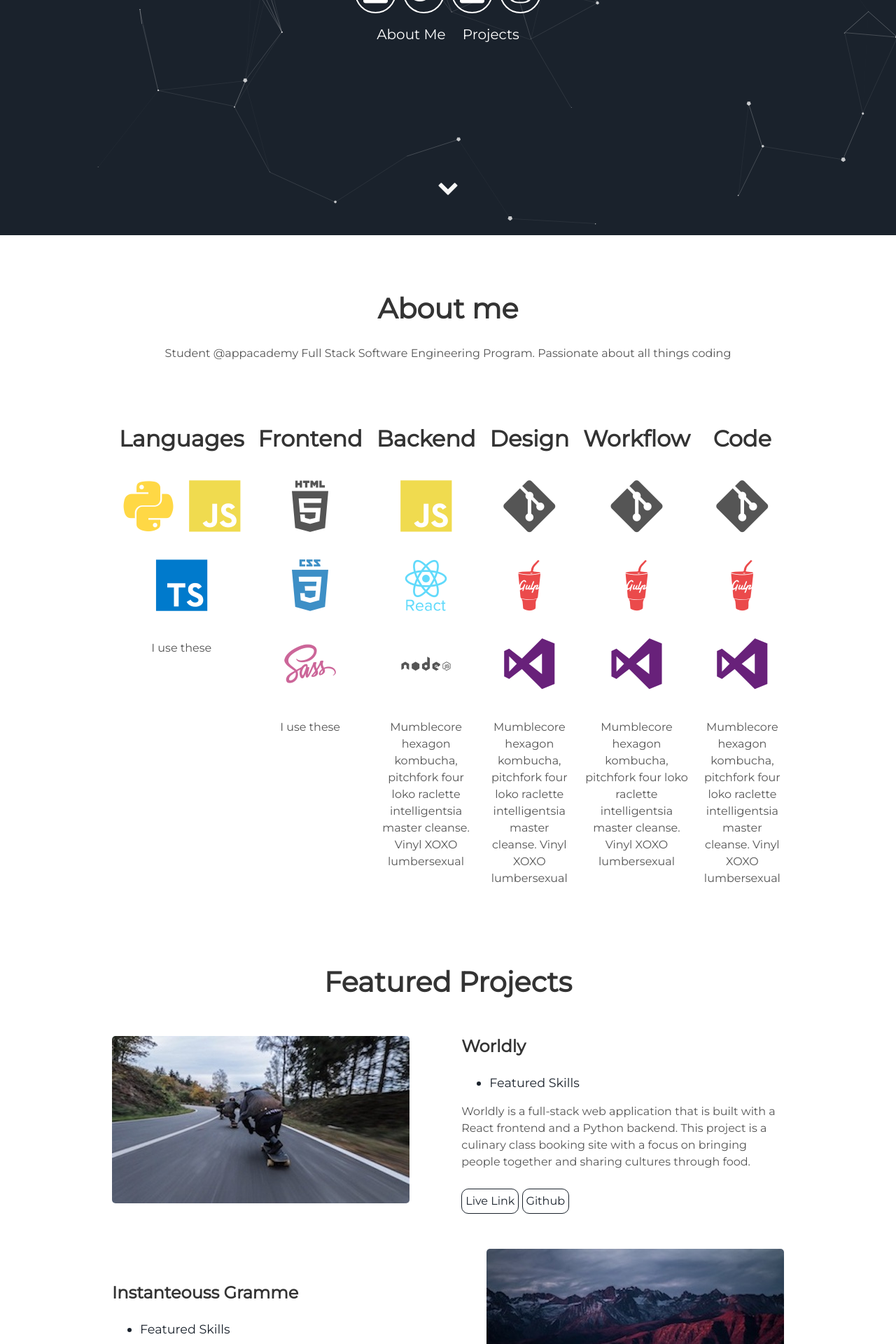
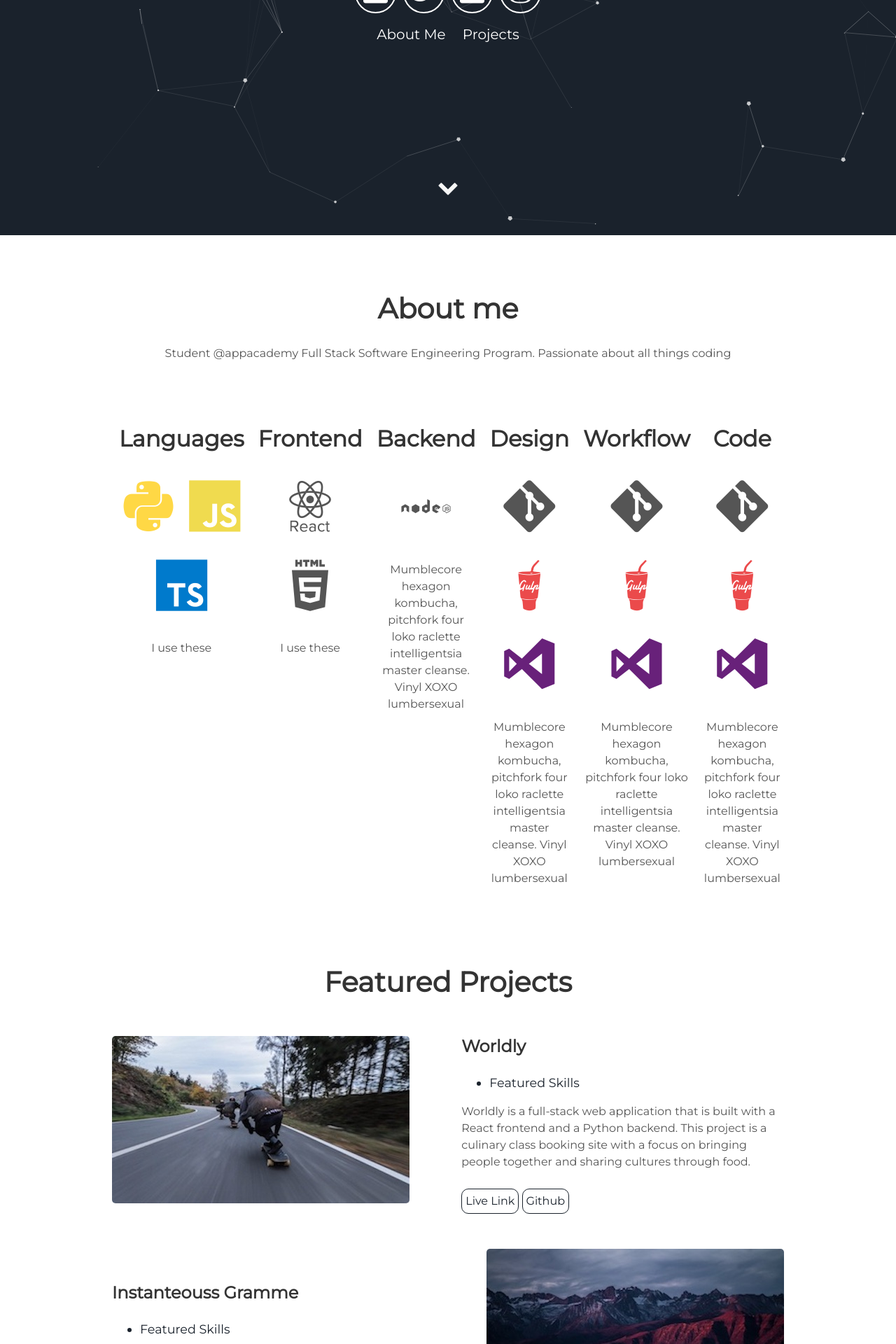
Before and after one commit to RyanGC93/RyanGC93.github.io, a Jekyll site: the page built from index.html, in a window 1280 px wide. Shown: the part 564-2484 px from the top of the page at 70% size. Built offline with Jekyll 4.4.1, drawn with Linux system fonts in a browser that asks for light colours.

Commit message:
add more icons

```diff
--- a/_includes/about.html
+++ b/_includes/about.html
@@ -17,16 +17,18 @@
     <div class="tech">
       <h2>Frontend</h2>
       <div>
+        <i class="devicon-react-original-wordmark"></i>
+        <i class="devicon-redux-original"></i>
         <i class="devicon-html5-plain-wordmark"></i>
-        <i class="devicon-css3-plain-wordmark colored"></i>
-        <i class="devicon-sass-original colored"></i>
+        <i class="devicon-handlebars-plain-wordmark"></i>
+
       </div>
       <p>I use these </p>
     </div>
     <div class="tech">
       <h2>Backend</h2>
-      <i class="devicon-javascript-plain colored"></i>
-      <i class="devicon-react-original-wordmark colored"></i>
+      <i class="devicon-flask-original-wordmark"></i>
+      <i class="devicon-sqlalchemy-original-wordmark"></i>
       <i class="devicon-nodejs-plain-wordmark"></i>
       <p>Mumblecore hexagon kombucha, pitchfork four loko raclette intelligentsia master cleanse.
         Vinyl XOXO lumbersexual</p>
```
